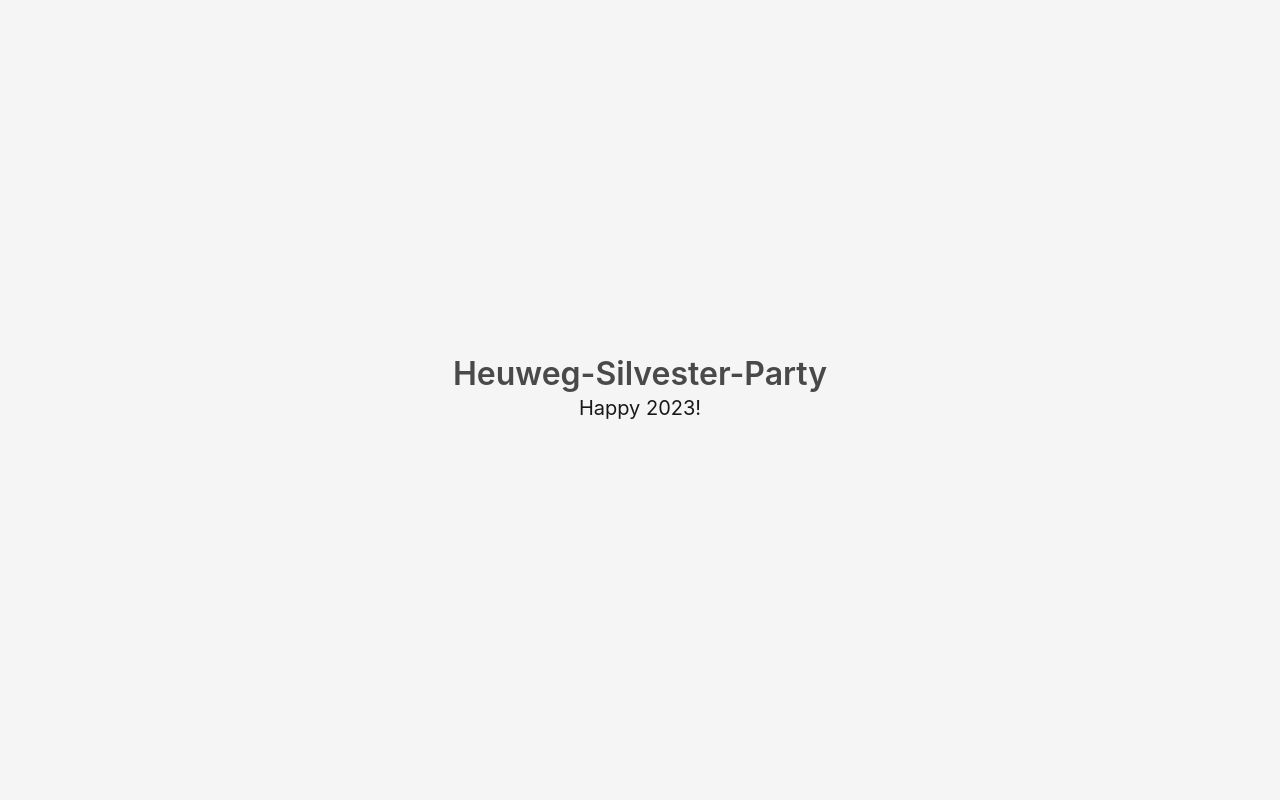
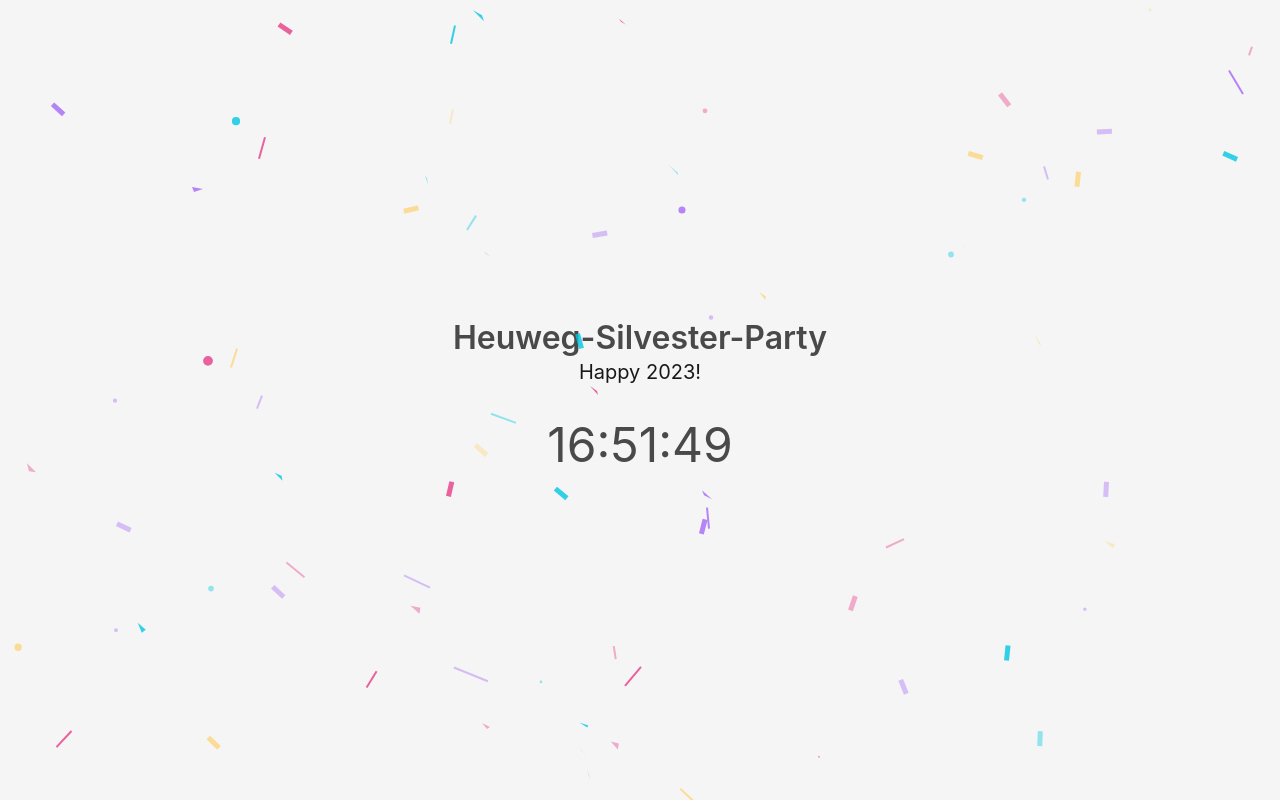
Before and after one commit to dystopia3103/silvester, a website: page index.html in a window 1280 px wide. Drawn offline with nearby package versions, Linux system fonts and the light colour scheme.

Commit message:
Changes for gh pages

```diff
--- a/index.html
+++ b/index.html
@@ -3,7 +3,7 @@
 <head>
 	<meta charset="UTF-8">
 	<title>Silvester</title>
-    <script src="node_modules/confetti-js/dist/index.min.js"></script>
+    <script src="index.min.js"></script>
     <link rel="stylesheet" href="https://cdnjs.cloudflare.com/ajax/libs/bulma/0.9.4/css/bulma.min.css" integrity="sha512-HqxHUkJM0SYcbvxUw5P60SzdOTy/QVwA1JJrvaXJv4q7lmbDZCmZaqz01UPOaQveoxfYRv1tHozWGPMcuTBuvQ==" crossorigin="anonymous" referrerpolicy="no-referrer" />
 	<style>
 		html, body {
```
Also changed, not shown: index.min.js (added), 1 other file.
